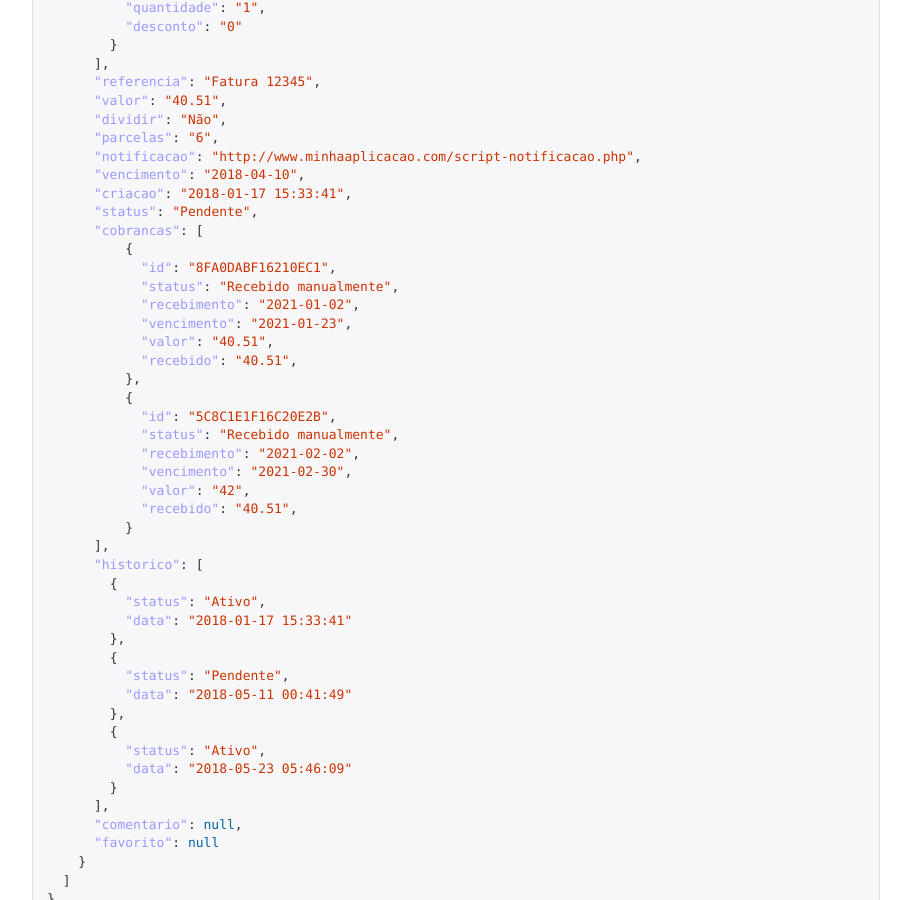
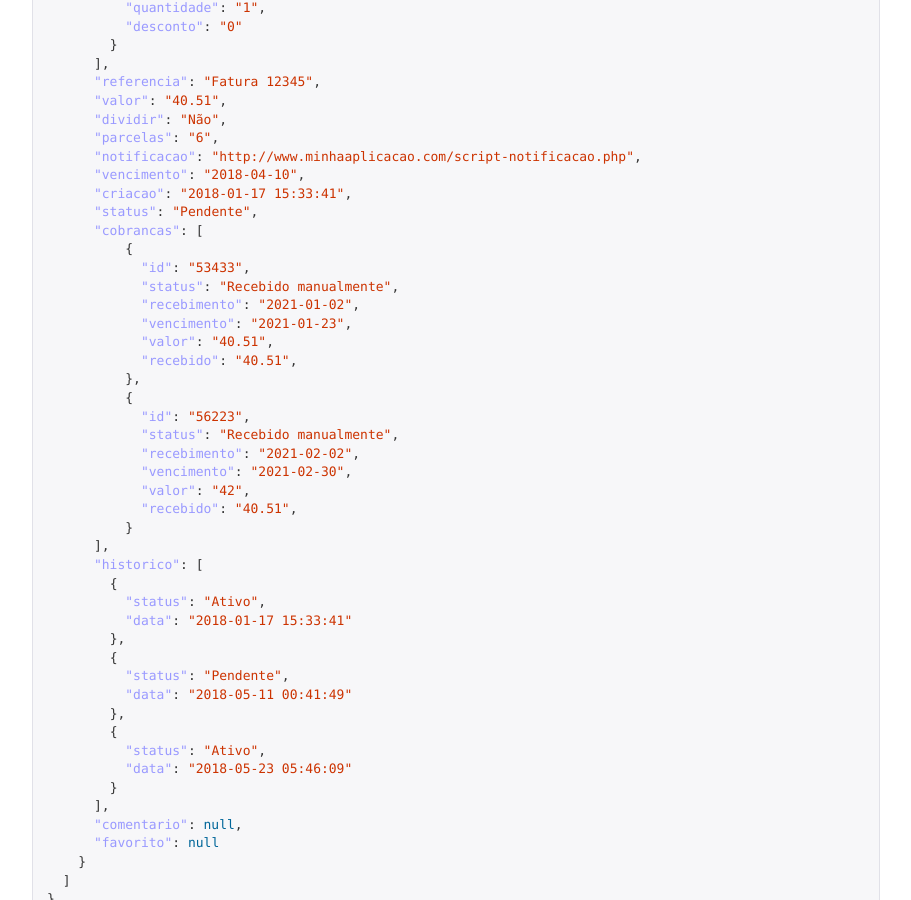
Before and after one commit to widepay/api, a Jekyll site: the page built from docs/index.html, in a window 1280 px wide and 900 px high, scrolled down 21731 px. Shown: the whole window, without its empty margins (38-949 px from the left). Built offline with Jekyll 4.4.1, drawn with Linux system fonts in a browser that asks for light colours; nearby versions of some CDN libraries; some of the changed text lies outside the part shown.

Commit message:
Update index.html

```diff
--- a/docs/index.html
+++ b/docs/index.html
@@ -2996,7 +2996,7 @@ if ($consultar->sucesso) {
       "status": "Pendente",
       "cobrancas": [
           {
-            "id": "8FA0DABF16210EC1",
+            "id": "53433",
             "status": "Recebido manualmente",
             "recebimento": "2021-01-02",
             "vencimento": "2021-01-23",
@@ -3004,7 +3004,7 @@ if ($consultar->sucesso) {
             "recebido": "40.51",
           },
           {
-            "id": "5C8C1E1F16C20E2B",
+            "id": "56223",
             "status": "Recebido manualmente",
             "recebimento": "2021-02-02",
             "vencimento": "2021-02-30",
@@ -3417,14 +3417,14 @@ if ($notificacao->sucesso) {
     "status": "Pendente",
     "cobrancas": [
       {
-        "id": "8FA0DABF16210EC1",
+        "id": "53433",
         "recebimento": "2021-01-02",
         "vencimento": "2021-01-23",
         "valor": "40.51",
         "recebido": "40.51",
       },
       {
-        "id": "5C8C1E1F16C20E2B",
+        "id": "56223",
         "recebimento": "2021-02-02",
         "vencimento": "2021-02-30",
         "valor": "42",
```
